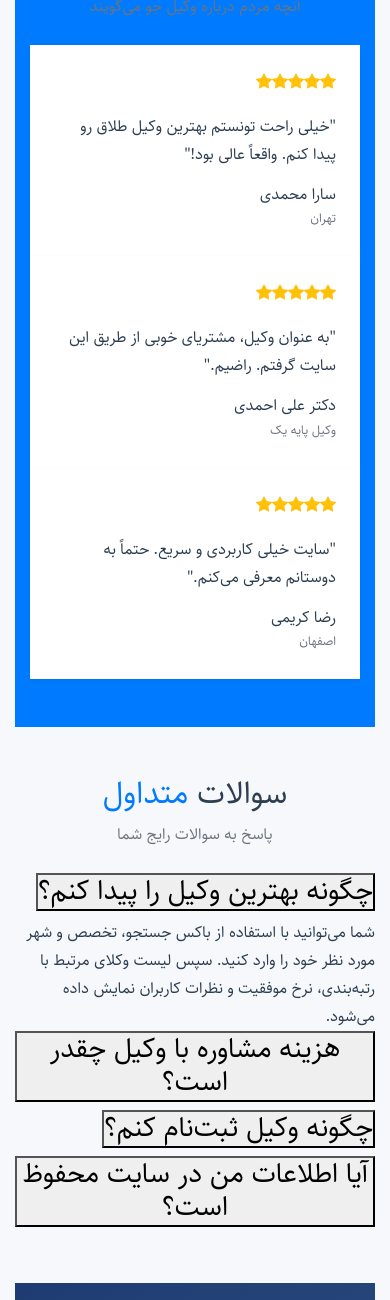
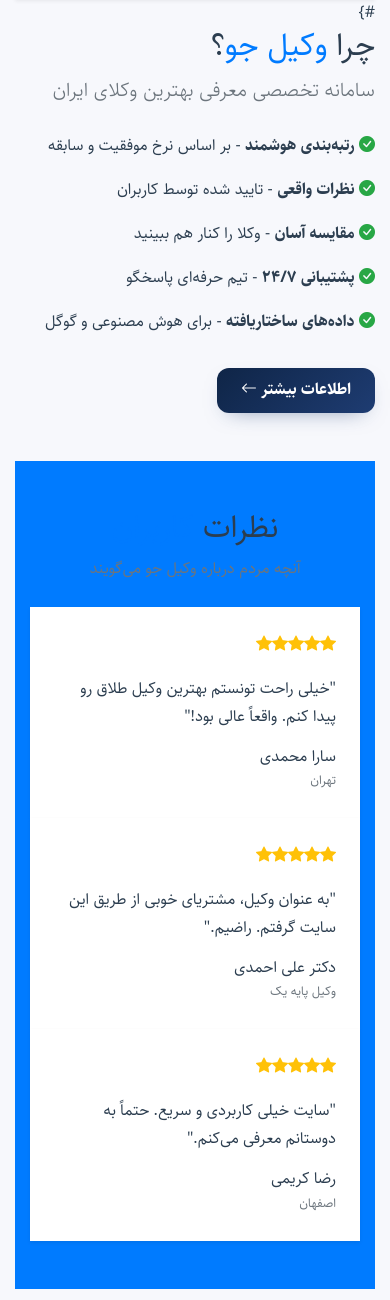
Before and after one commit to abbas4007/vakiljui, a Django app: page / in a window 390 px wide. Shown: the part 2039-3339 px from the top of the page. Run offline with Django 5.2, Linux system fonts and the light colour scheme; data that the repository does not hold is empty; parts of the project's set-up code (start-up, migrations or seed data) failed here and were passed over; some libraries are stand-ins or nearby versions.

Commit message:
image added

```diff
--- a/home/templates/home/index.html
+++ b/home/templates/home/index.html
@@ -172,7 +172,7 @@
                         <i class="bi {{ specialty.icon }} display-4
                         {% if specialty.slug == 'طلاق' %}text-danger
                         {% elif specialty.slug == 'مهریه' %}text-success
-                    {% elif specialty.slug == 'کیفری' %}text-navy
+                        {% elif specialty.slug == 'کیفری' %}text-primary
                         {% else %}text-primary{% endif %}"></i>
                         <h5 class="mt-2 mb-0">{{ specialty.name }}</h5>
                     </div>
@@ -214,29 +214,31 @@
 </div>
 
         <!-- ========== درباره ما و مزایا ========== -->
-        <div class="container">
-    <div class="text-center mb-4">
-        <h2 class="fw-bold">تخصص‌های <span class="text-primary">پرطرفدار</span></h2>
-        <p class="text-muted">بر اساس نیاز کاربران و رتبه‌بندی گوگل</p>
+        <div class="row g-4 mb-5 align-items-center" data-aos="fade-up">
+            <div class="col-md-6">
+                     <img src="{% static 'img/about-law.jpg' %}" alt="درباره وکیل جو" class="img-fluid rounded-4 shadow-sm" onerror="this.src='https://placehold.co/600x400/1e3c72/white?text=وکیل+جو'">#}
             </div>
-
-    <div class="specialty-grid">
-        {% for specialty in specialties %}
-            <a href="{{ specialty.get_absolute_url }}" class="text-decoration-none specialty-item">
-                <div class="specialty-card text-center p-3 bg-white rounded-3 shadow-sm">
-                    <i class="bi {{ specialty.icon }} display-4
-                    {% if specialty.slug == 'طلاق' %}text-danger
-                    {% elif specialty.slug == 'مهریه' %}text-success
-                    {% elif specialty.slug == 'کیفری' %}text-navy
-                    {% else %}text-primary{% endif %}"></i>
-                    <h5 class="mt-2 mb-0">{{ specialty.name }}</h5>
-                </div>
-            </a>
-        {% empty %}
-            <div class="text-center w-100">
-                <p>هنوز تخصصی ثبت نشده است.</p>
-            </div>
-        {% endfor %}
+            <div class="col-md-6">
+                <h2 class="fw-bold">چرا <span class="text-primary">وکیل جو</span>؟</h2>
+                <p class="lead text-muted">سامانه تخصصی معرفی بهترین وکلای ایران</p>
+                <ul class="list-unstyled mt-4">
+                    <li class="mb-3"><i class="bi bi-check-circle-fill text-success me-2"></i> <strong>رتبه‌بندی
+                        هوشمند</strong> - بر اساس نرخ موفقیت و سابقه
+                    </li>
+                    <li class="mb-3"><i class="bi bi-check-circle-fill text-success me-2"></i> <strong>نظرات
+                        واقعی</strong> - تایید شده توسط کاربران
+                    </li>
+                    <li class="mb-3"><i class="bi bi-check-circle-fill text-success me-2"></i> <strong>مقایسه
+                        آسان</strong> - وکلا را کنار هم ببینید
+                    </li>
+                    <li class="mb-3"><i class="bi bi-check-circle-fill text-success me-2"></i> <strong>پشتیبانی
+                        ۲۴/۷</strong> - تیم حرفه‌ای پاسخگو
+                    </li>
+                    <li class="mb-3"><i class="bi bi-check-circle-fill text-success me-2"></i> <strong>داده‌های
+                        ساختاریافته</strong> - برای هوش مصنوعی و گوگل
+                    </li>
+                </ul>
+                <a href="/درباره-ما/" class="btn btn-primary mt-3">اطلاعات بیشتر <i class="bi bi-arrow-left"></i></a>
             </div>
         </div>
 
```
Also changed, not shown: static/img/about-law.png (added). Lines whose indentation alone changed are shown as unchanged.
